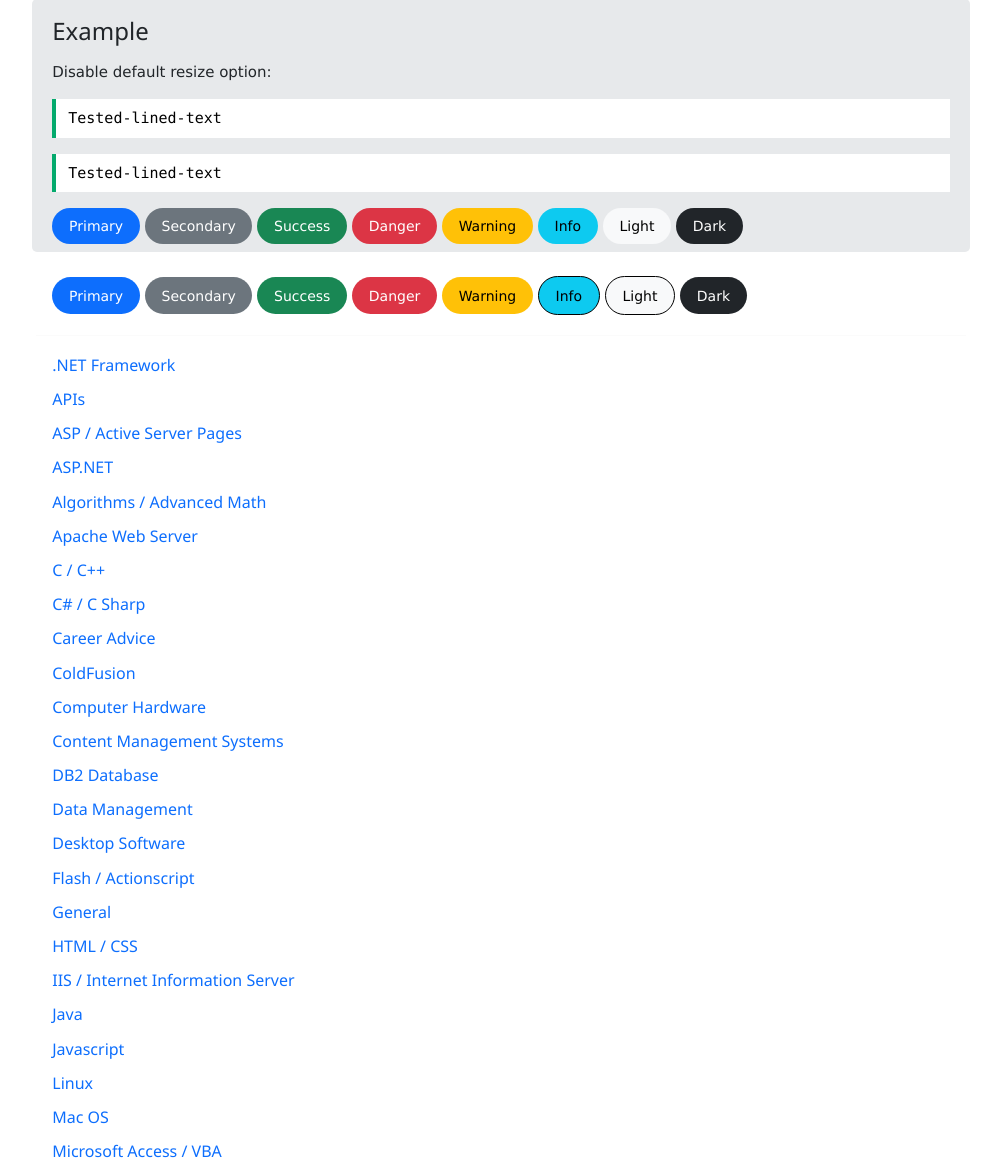
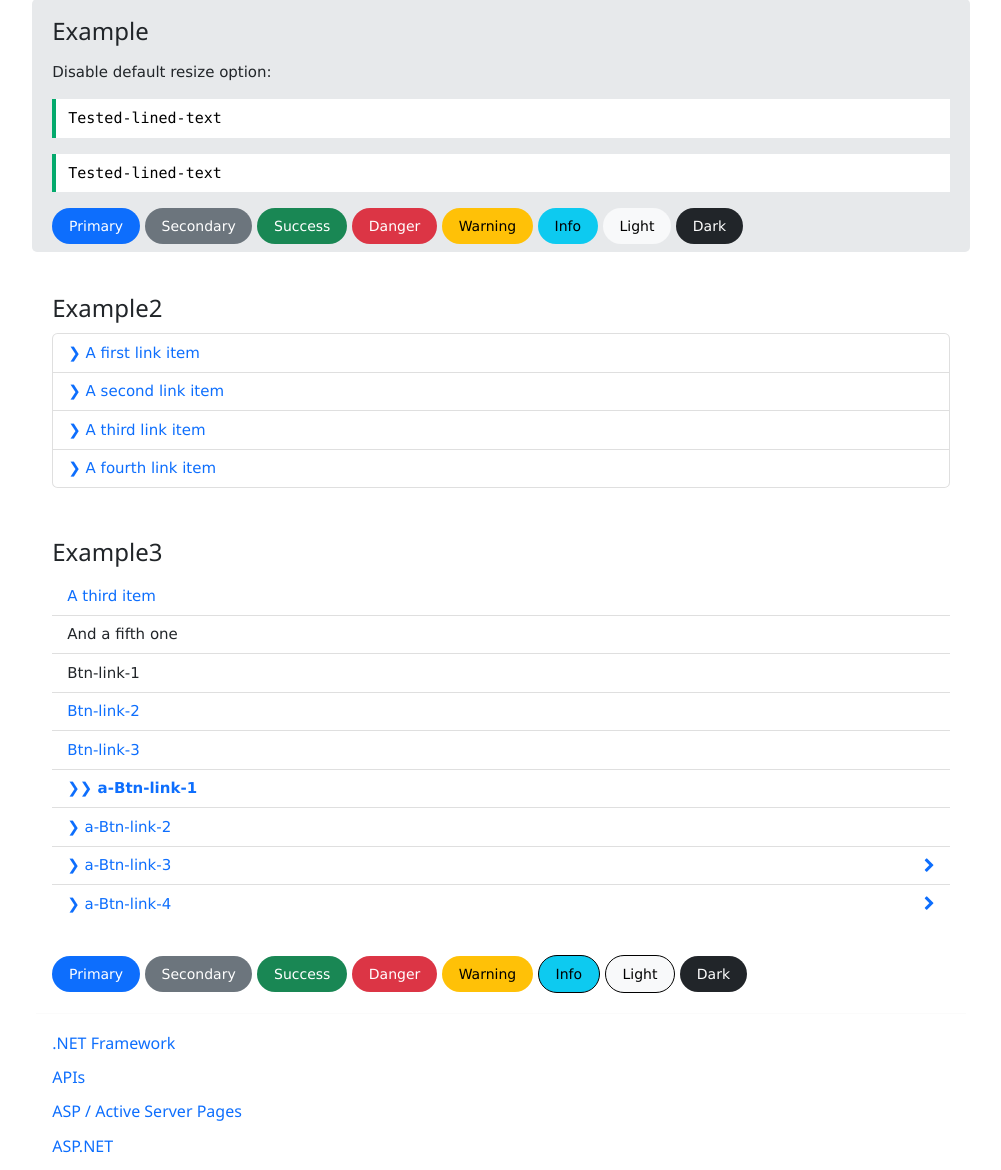
Before and after one commit to diixo/wordacy-crawler, a Python web app: template template/template.html in a window 1280 px wide. Shown: the part 325-1495 px from the top of the page, without its empty margins (139-1140 px from the left). Run offline with Jinja, Linux system fonts and the light colour scheme; the template is opened without the code that fills it, so the values that code supplies are empty; some web fonts are replaced.

Commit message:
updated template + prediction

```diff
--- a/qq_prediction_search.py
+++ b/qq_prediction_search.py
@@ -83,8 +83,9 @@
       result = []
       cntr = 0
       for tpl in srt:
-         if len(result) + len(tpl[1]) <= 50:
+         if len(result) < 50:
             result.extend(tpl[1])
+            print(f"{tpl[0]}:{tpl[1]}")
             cntr += 1
          else: break
       print(f"results: [{cntr}:{len(srt)}]")
--- a/template/template.html
+++ b/template/template.html
@@ -10,6 +10,9 @@
    <script src="https://cdn.jsdelivr.net/npm/jquery@3.6.4/dist/jquery.slim.min.js"></script>
    <script src="https://cdn.jsdelivr.net/npm/popper.js@1.16.1/dist/umd/popper.min.js"></script>
    <script src="https://cdn.jsdelivr.net/npm/bootstrap@4.6.2/dist/js/bootstrap.bundle.min.js"></script>
+
+   <link rel="stylesheet" href="https://cdnjs.cloudflare.com/ajax/libs/font-awesome/4.7.0/css/font-awesome.min.css">
+
       <style>
         .increase-size {
             padding-top: 0.8em;
@@ -95,6 +98,37 @@
          <span class="badge rounded-pill text-bg-light increase-size">Light</span>
          <span class="badge rounded-pill text-bg-dark increase-size">Dark</span>
 	  </div>
+
+      <div class="w3-example" style="background-color:white">
+         <h3>Example2</h3>
+		<div class="list-group">
+		  <a href="#" class="list-group-item list-group-item-action text-primary">&#10095 A first link item</a>
+		  <a href="#" class="list-group-item list-group-item-action text-primary">&#10095 A second link item</a>
+		  <a href="#" class="list-group-item list-group-item-action text-primary">&#10095 A third link item</a>
+		  <a href="#" class="list-group-item list-group-item-action text-primary">&#10095 A fourth link item</a>
+		</div>
+	  </div>
+
+	<div class="w3-example" style="background-color:white">
+		<h3>Example3</h3>
+
+		<ul class="list-group list-group-flush">
+
+		  <li class="list-group-item text-primary post-title">A third item </li>
+		  <li class="list-group-item">And a fifth one</li>
+		  <li class="list-group-item btn-link btn-lg" type="button">Btn-link-1</li>
+		  <li type="button" class="list-group-item btn-link text-primary">Btn-link-2</li>
+		  <li type="button" class="list-group-item btn-link text-primary">Btn-link-3</li>
+
+		  <a type="button" class="list-group-item btn-link btn-lg text-primary" style="font-weight:600" href="https://viix.co">&#10095&#10095 a-Btn-link-1</a>
+		  <a type="button" class="list-group-item btn-link btn-lg text-primary" href="https://viix.co">&#10095 a-Btn-link-2</a>
+		  <a type="button" class="list-group-item btn-link btn-lg text-primary d-flex justify-content-between align-items-center" href="https://viix.co">&#10095 a-Btn-link-3
+			<i class="fa fa-chevron-right"></i></a>
+		  <a type="button" class="list-group-item btn-link btn-lg text-primary d-flex justify-content-between align-items-center" href="https://viix.co">&#10095 a-Btn-link-4
+			<i class="fa fa-chevron-right"></i></a>
+		</ul>
+	</div>
+
    </div>
    <div class="container mt-3">
       <span class="badge rounded-pill text-bg-primary increase-size">Primary</span>
```
